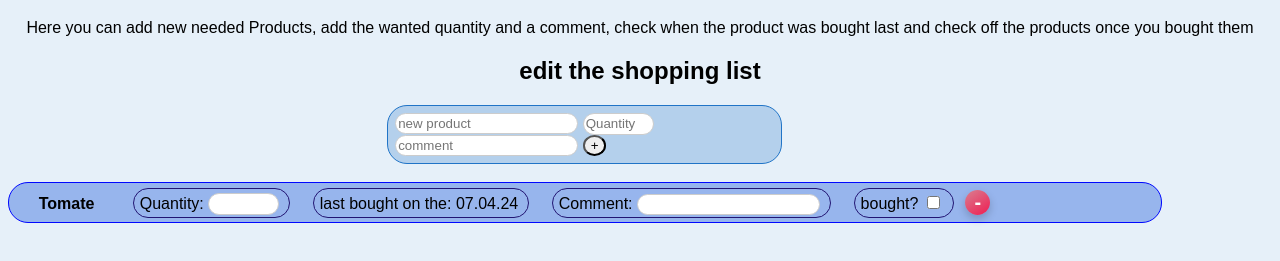
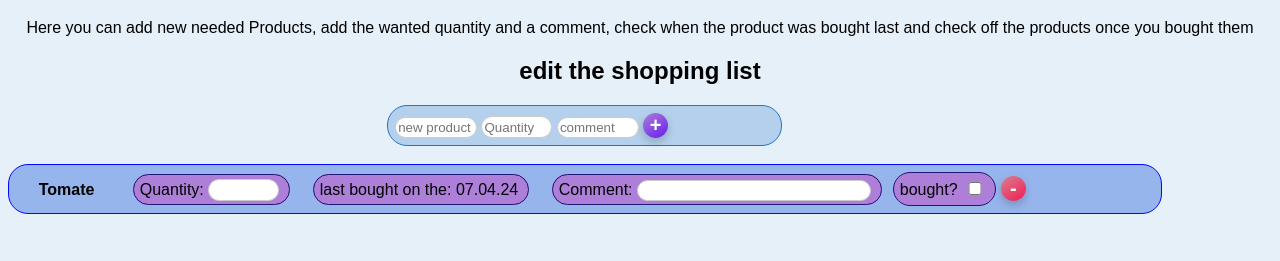
Before and after one commit to Elliiiii123/EIA-2, a plain HTML site: page A_03/Einkaufsliste.html in a window 1280 px wide. Shown: the part 61-322 px from the top of the page. Drawn offline with Linux system fonts and the light colour scheme.

Commit message:
CSS upsate

```diff
--- a/A_03/Einkaufsliste.css
+++ b/A_03/Einkaufsliste.css
@@ -32,6 +32,19 @@ h2 {
     border-radius: 20px;
 }
 
+@media only screen and (max-width: 1024px) {
+    input {
+        width: 80%;
+    }
+
+}
+
+@media only screen and (max-width: 768px) {
+    input {
+        width: 90%;
+    }
+}
+
 .Eintrag {
     width: 90%;
     border: 1px double rgb(0, 8, 255);
@@ -64,6 +77,7 @@ input {
     border-radius: 20px;
     border: 1px solid #221573;
     padding: 0.5%;
+    background-color: #ad7fd9 ;
 }
 
 
@@ -75,6 +89,7 @@ input {
     border-radius: 20px;
     border: 1px solid #221573;
     padding: 0.5%;
+    background-color: #ad7fd9 ;
 }
 
 .commentBoxDiv{
@@ -85,21 +100,22 @@ input {
     border-radius: 20px;
     border: 1px solid #221573;
     padding: 0.5%;
+    background-color: #ad7fd9 ;
 }
 
 .checkboxDiv {
-    margin: 1%;
-    margin-bottom: 20px;
-    height: 5px;
-    display: inline;
+    display: inline-block;
+    width: 90px;
     white-space: nowrap;
     border-radius: 20px;
     border: 1px solid #221573;
     padding: 0.5%;
+    background-color: #ad7fd9 ;
 }
 
 input{
-    width: auto;
+    position: relative;
+    width: 20%;
 }
 
 .smallerInput {
@@ -108,7 +124,23 @@ input{
 }
 
 #addButton {
+    width: 25px;
+    height: 25px;
     border-radius: 50%;
+    background: linear-gradient(145deg, #ad7fd9, #661cef);
+    color: white;
+    font-size: 20px;
+    border: none;
+    cursor: pointer;
+    transition: background-color 0.3s ease;
+    box-shadow: 0px 4px 8px rgba(0, 0, 0, 0.2);
+    position: relative;
+    font-weight: bold;
+}
+#addButton:hover {
+    background-color: #781d1d;
+    transform: translateY(2px);
+    box-shadow: 0px 6px 12px rgba(0, 0, 0, 0.3);
 }
 
 .delete {
@@ -124,24 +156,11 @@ input{
     box-shadow: 0px 4px 8px rgba(0, 0, 0, 0.2);
     position: relative;
     font-weight: bold;
-
 }
 
-#delete:hover {
+.delete:hover {
     background-color: #781d1d;
     transform: translateY(2px);
     box-shadow: 0px 6px 12px rgba(0, 0, 0, 0.3);
 
 }
-
-@media only screen and (max-width: 1024px) {
-    input {
-        width: 80%;
-    }
-}
-
-@media only screen and (max-width: 768px) {
-    input {
-        width: 90%;
-    }
-}
```
